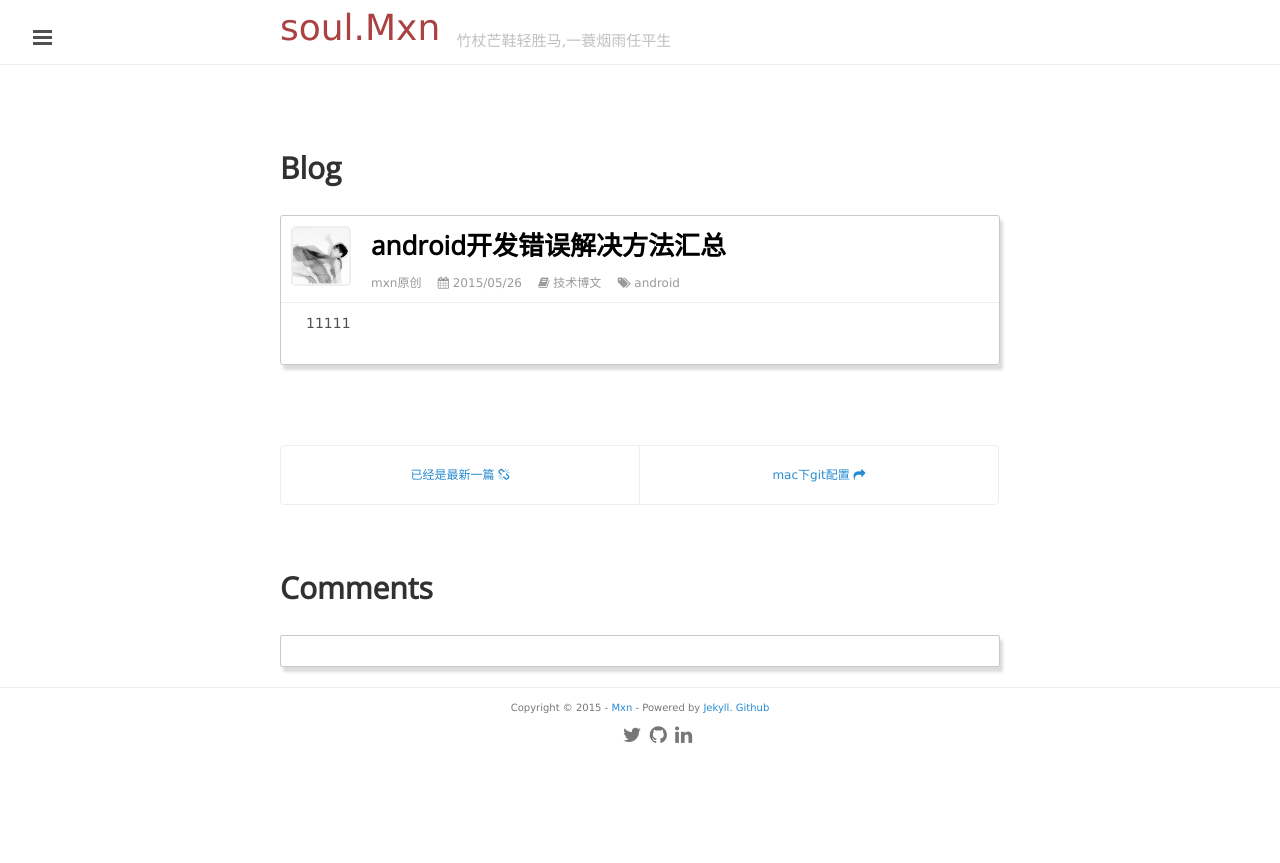
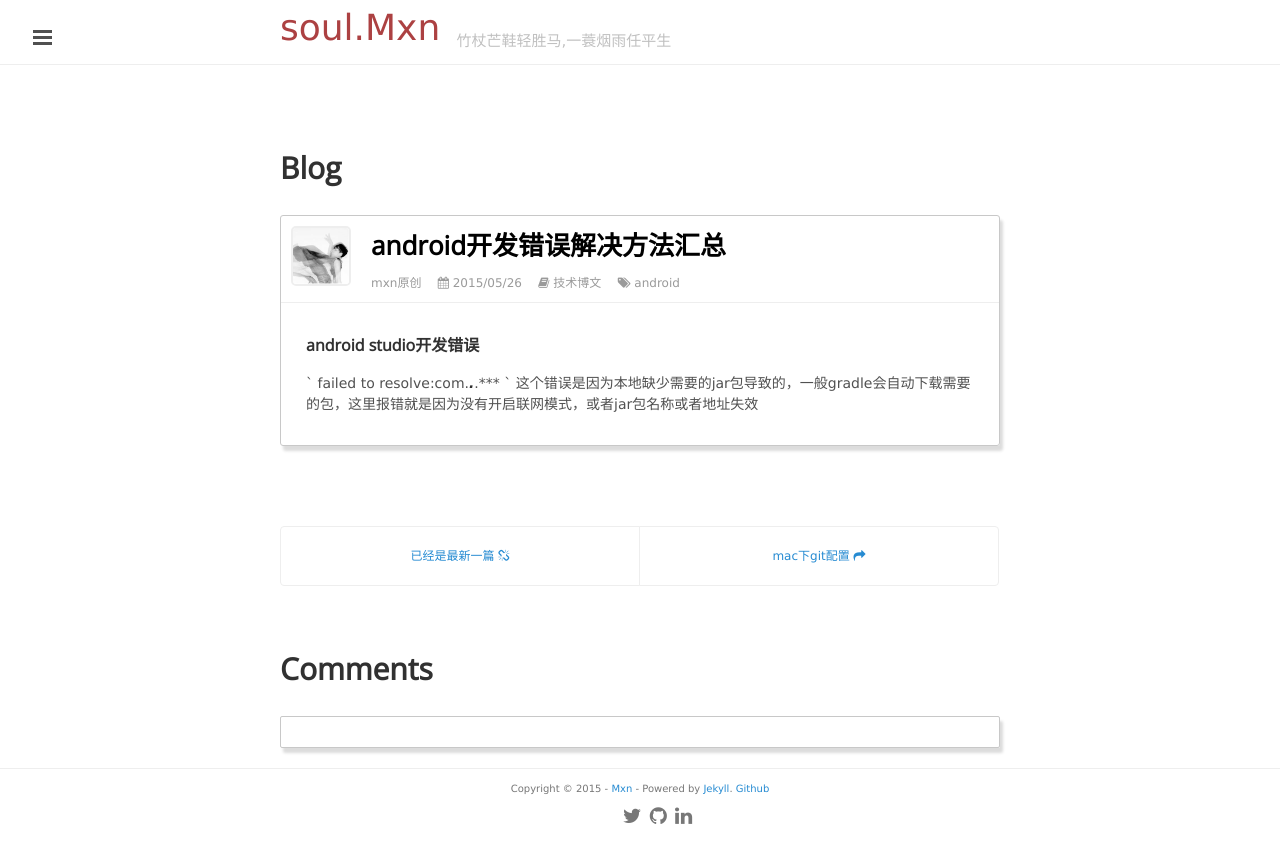
Before and after one commit to mxn21/mxn21.github.io, a Jekyll site: the page built from _posts/2015-5-26-android开发错误解决方法汇总.md, in a window 1280 px wide. Shown: the top 863 px of the page. Built offline with Jekyll 4.4.1, drawn with Linux system fonts in a browser that asks for light colours; Markdown is read by kramdown in place of the engine named in the settings; comment, search, counter and statistics services are not loaded.

Commit message:
Update 2015-5-26-android开发错误解决方法汇总.md

```diff
--- a/_posts/2015-5-26-android开发错误解决方法汇总.md
+++ b/_posts/2015-5-26-android开发错误解决方法汇总.md
@@ -6,4 +6,7 @@
 tag: [android]
 ---
 
-11111
+### android studio开发错误
+
+` failed to resolve:com.***.***.*** `
+这个错误是因为本地缺少需要的jar包导致的，一般gradle会自动下载需要的包，这里报错就是因为没有开启联网模式，或者jar包名称或者地址失效
```
